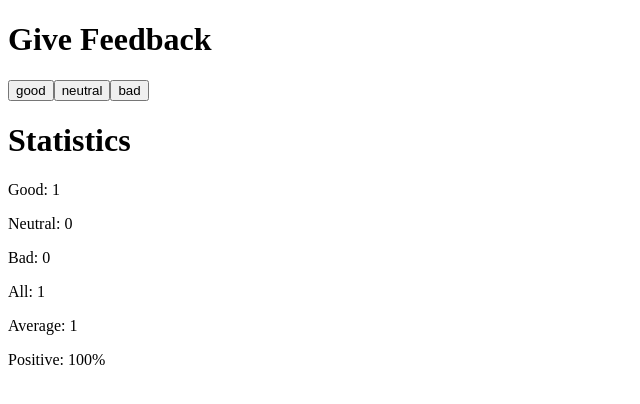
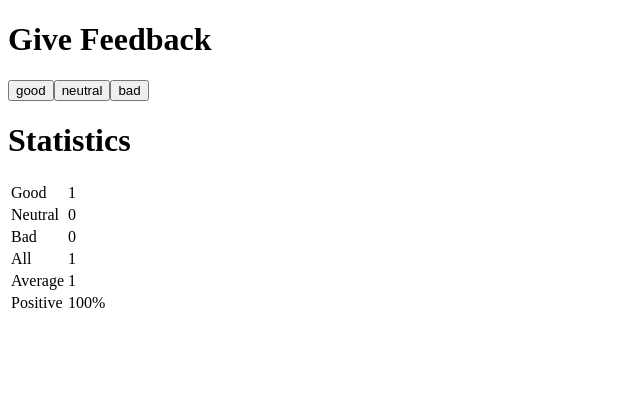
Before and after one commit to ShaikhZaib/FullStackOpen, a React (Vite) app in the folder part1/unicafe/: page / in a window 1280 px wide. Both pictures are taken after a click on the button "good". Shown: the top 404 px of the page, without its empty margins (0-640 px from the left). Built offline with nearby package versions, Linux system fonts and the light colour scheme.

Commit message:
Added solution for exercise 1.11(unicafe step-6) and created external files for all the other components

```diff
--- a/part1/unicafe/src/App.jsx
+++ b/part1/unicafe/src/App.jsx
@@ -1,41 +1,6 @@
 import { useState } from "react";
-
-const Button = (props) => {
-  const { handleClick, text } = props;
-  return <button onClick={handleClick}>{text}</button>;
-};
-
-const StatisticLine = (props) => {
-  const { text, value } = props;
-  return (
-    <p>
-      {text}: {value}
-    </p>
-  );
-};
-
-const Statistics = (props) => {
-  const { good, neutral, bad, all, avg, pos } = props;
-  if (all === 0) {
-    return (
-      <div>
-        {" "}
-        <h4>No feedback Given</h4>
-      </div>
-    );
-  } else {
-    return (
-      <div>
-        <StatisticLine text="Good" value={good} />
-        <StatisticLine text="Neutral" value={neutral} />
-        <StatisticLine text="Bad" value={bad} />
-        <StatisticLine text="All" value={all} />
-        <StatisticLine text="Average" value={avg} />
-        <StatisticLine text="Positive" value={`${pos}%`} />
-      </div>
-    );
-  }
-};
+import Statistics from "./Statictics";
+import Button from "./Button";
 
 const App = () => {
   const [good, setGood] = useState(0);
--- /dev/null
+++ b/part1/unicafe/src/Button.jsx
@@ -0,0 +1,6 @@
+const Button = (props) => {
+  const { handleClick, text } = props;
+  return <button onClick={handleClick}>{text}</button>;
+};
+
+export default Button;
--- /dev/null
+++ b/part1/unicafe/src/Statictics.jsx
@@ -0,0 +1,28 @@
+import StatisticLine from "./StaticticsLine";
+
+const Statistics = (props) => {
+  const { good, neutral, bad, all, avg, pos } = props;
+  if (all === 0) {
+    return (
+      <div>
+        {" "}
+        <h4>No feedback Given</h4>
+      </div>
+    );
+  } else {
+    return (
+      <table>
+        <tbody>
+          <StatisticLine text="Good" value={good} />
+          <StatisticLine text="Neutral" value={neutral} />
+          <StatisticLine text="Bad" value={bad} />
+          <StatisticLine text="All" value={all} />
+          <StatisticLine text="Average" value={avg} />
+          <StatisticLine text="Positive" value={`${pos}%`} />
+        </tbody>
+      </table>
+    );
+  }
+};
+
+export default Statistics;
--- /dev/null
+++ b/part1/unicafe/src/StaticticsLine.jsx
@@ -0,0 +1,11 @@
+const StatisticLine = (props) => {
+  const { text, value } = props;
+  return (
+    <tr>
+      <td>{text} </td>
+      <td>{value}</td>
+    </tr>
+  );
+};
+
+export default StatisticLine;
```
